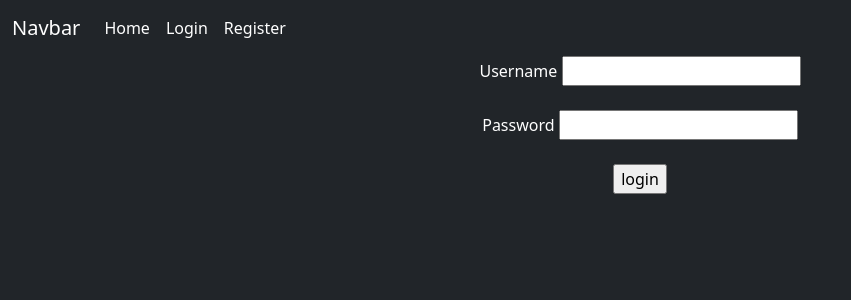
After one commit to likith1003/User_Registration-M1, a Django app: page /user_login in a window 1280 px wide. The commit adds this page. Shown: the top 300 px of the page, without its empty margins (0-851 px from the left). Run offline with Django 4.2, Linux system fonts and the light colour scheme.

Commit message:
Add files via upload

```diff
--- a/project15/app/urls.py
+++ b/project15/app/urls.py
@@ -3,5 +3,9 @@ from .views import *
 
 
 urlpatterns = [
-    path('register', register, name='register')
+    path('register', register, name='register'),
+    path('user_login', user_login, name='user_login'),
+    path('home', home, name='home'),
+    path('user_profile', user_profile, name='user_profile'),
+    path('user_logout', user_logout, name='user_logout')
 ]
--- a/project15/app/views.py
+++ b/project15/app/views.py
@@ -1,6 +1,10 @@
 from django.shortcuts import render
 from .forms import *
-from django.http import HttpResponse
+from django.http import HttpResponse, HttpResponseRedirect
+from django.core.mail import send_mail
+from django.contrib.auth import authenticate,login, logout
+from django.urls import reverse
+from django.contrib.auth.decorators import login_required
 # Create your views here.
 
 def register(request):
@@ -18,7 +22,53 @@ def register(request):
             MPFDO = PFDO.save(commit=False)
             MPFDO.username=MUFDO
             MPFDO.save()
-            return HttpResponse('Done.....')
+            message = f"Hello {UFDO.cleaned_data.get('first_name')}\n \t Your Registration against our application is successfully Done with username:{UFDO.cleaned_data.get('username')} \n\n \t\t Thanks & regards \n \t\tTeam"
+            email = UFDO.cleaned_data.get('email')
+            # send_mail(
+            #     'Registration Successfull',
+            #     message,
+            #     'likith.qsp@gmail.com',
+            #     [email],
+            #     fail_silently=False
+            # )
+            return HttpResponseRedirect(reverse('user_login'))
         return HttpResponse('Invalid Data')
+    return render(request, 'register.html', d)
 
-    return render(request, 'register.html', d)
+
+def user_login(request):
+    if request.method == 'POST':
+        un = request.POST.get('un')
+        pw = request.POST.get('pw')
+        AUO = authenticate(username=un, password=pw)
+        if AUO:
+            login(request, AUO)
+            request.session['username'] = un
+            return HttpResponseRedirect(reverse('home'))
+        return HttpResponse('Invalid Credentials')
+    return render(request, 'user_login.html')
+
+def home(request):
+    un = request.session.get('username')
+    if un:
+        UO = User.objects.get(username=un)
+        d = {'UO': UO}
+        return render(request, 'home.html', d)
+    return render(request, 'home.html')
+
+
+@login_required
+def user_profile(request):
+    un = request.session.get('username')
+    if un:
+        UO = User.objects.get(username = un)
+        PO = Profile.objects.get(username=UO)
+        d = {'UO': UO, 'PO': PO}
+        return render(request, 'user_profile.html', d)
+    return render(request, 'user_profile.html')
+
+
+@login_required
+def user_logout(request):
+    logout(request)
+    return HttpResponseRedirect(reverse('home'))
--- a/project15/templates/base.html
+++ b/project15/templates/base.html
@@ -19,17 +19,25 @@
           <div class="collapse navbar-collapse" id="navbarNav">
             <ul class="navbar-nav">
               <li class="nav-item">
-                <a class="nav-link active text-white" aria-current="page" href="#">Home</a>
+                <a class="nav-link active text-white" aria-current="page" href="{% url 'home' %}">Home</a>
+              </li>
+              {% if user.is_authenticated %}
+              <li class="nav-item">
+                <a class="nav-link text-white" href="{% url 'user_profile' %}">Profile</a>
               </li>
               <li class="nav-item">
-                <a class="nav-link text-white" href="#">Features</a>
+                <a class="nav-link text-white" href="{% url 'user_logout' %}">Logout</a>
+              </li>
+              {% else %}
+              <li class="nav-item">
+                <a class="nav-link text-white" href="{% url 'user_login' %}">Login</a>
               </li>
               <li class="nav-item">
-                <a class="nav-link text-white" href="#">Pricing</a>
+                <a class="nav-link text-white" href="{% url 'register' %}">Register</a>
               </li>
-              <li class="nav-item">
-                <a class="nav-link disabled text-white" aria-disabled="true">Disabled</a>
-              </li>
+              {% endif %}
+
+
             </ul>
           </div>
         </div>
--- /dev/null
+++ b/project15/templates/user_login.html
@@ -0,0 +1,18 @@
+{% extends "base.html" %}
+{% block title %}
+user_login
+{% endblock title %}
+
+{% block body %}
+<center>
+    <form method="post">
+        {% csrf_token %}
+        <label for="un">Username</label>
+        <input type="text" id="un" name="un"> <br><br>
+        <label for="pw">Password</label>
+        <input type="text" name="pw" id="pw"> <br><br>
+        <input type="submit" value="login">
+    </form>
+</center>
+
+{% endblock body %}
```
Also changed, not shown: project15/project15/settings.py (+12 -0 lines), project15/templates/home.html (added, +13 -0 lines), project15/templates/user_profile.html (added, +23 -0 lines), project15/db.sqlite3, project15/media/Screenshot_1_b16yQ4f.png (added), project15/media/Screenshot_2024-03-07_191419.png (added), project15/media/Screenshot_2024-03-07_193952.png (added), project15/media/kohli.webp (added), project15/media/magic_methods.png (added), project15/media/recursion2.png (added), project15/media/recursion2_VGYyYps.png (added).
